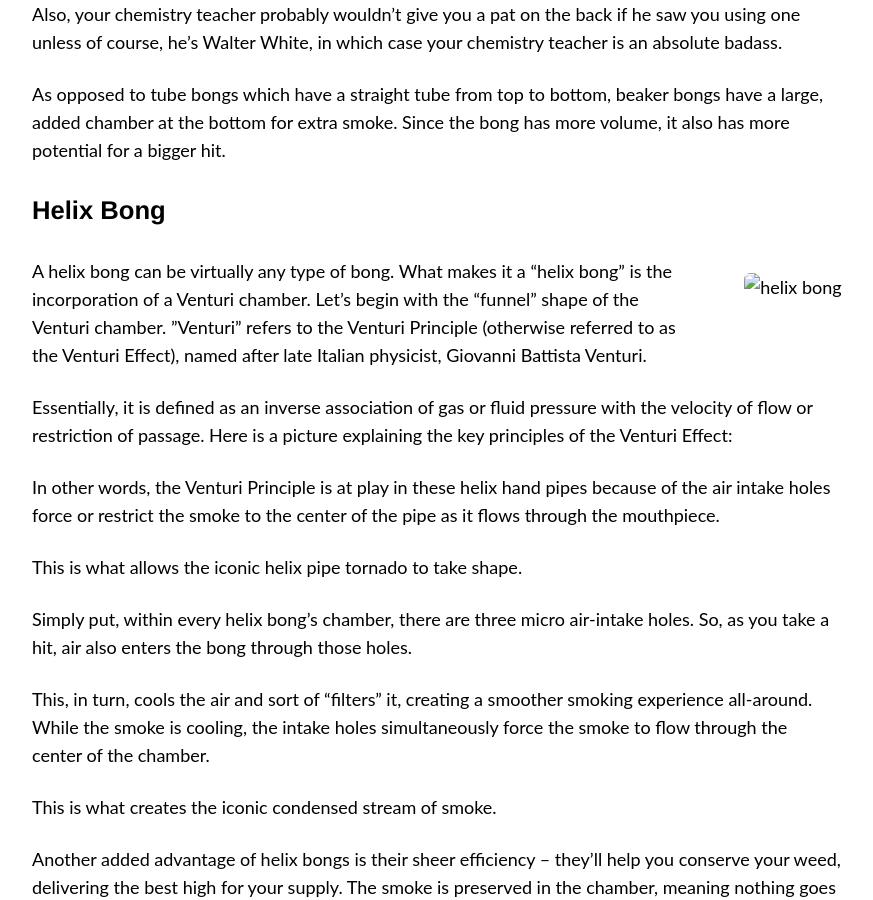
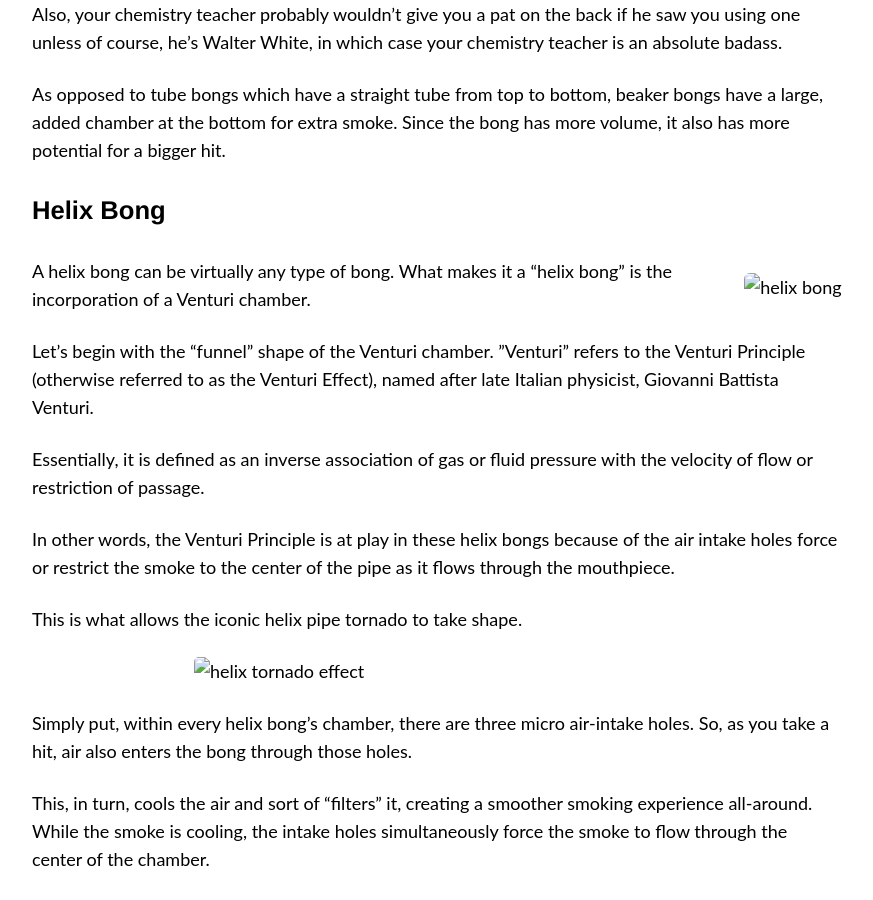
Before and after one commit to smokephisticated/smokephisticated, a Jekyll site: the page built from pages/pieces/bongs/bongs.md, in a window 1280 px wide and 900 px high, scrolled down 4524 px. Shown: the whole window, without its empty margins (64-937 px from the left). Built offline with Jekyll 4.4.1, drawn with Linux system fonts in a browser that asks for light colours; nearby versions of some CDN libraries; comment, search, counter and statistics services are not loaded; some of the changed text lies outside the part shown.

Commit message:
venturi example

```diff
--- a/pages/pieces/bongs/bongs.md
+++ b/pages/pieces/bongs/bongs.md
@@ -14,7 +14,7 @@
 
 ![bongs header image](/images/bongs/girl-hitting-bong.jpg){: .img-right}
 
-They come in all different shapes, sizes, and types as well. You could buy a glass bong, a silicone bong, a mini bong, a helix bong, a beaker bong…shit, there are even gravity bongs. The list goes on and on.
+They come in all different shapes, sizes, and types as well. You could buy a glass bong, a silicone bong, a mini bong, a helix bong, a beaker bong… shit, there are even gravity bongs. The list goes on and on.
 
 Luckily for you, we’ve been ripping bongs day and night to find the best bongs on the market.
 
@@ -164,13 +164,16 @@
 <img alt="helix bong" class="lazyload img-right" data-src="/images/bongs/helix-bong.jpg">
 
 A helix bong can be virtually any type of bong. What makes it a “helix bong” is the incorporation of a Venturi chamber.
+
 Let’s begin with the “funnel” shape of the Venturi chamber. ”Venturi” refers to the Venturi Principle (otherwise referred to as the Venturi Effect), named after late Italian physicist, Giovanni Battista Venturi.
 
-Essentially, it is defined as an inverse association of gas or fluid pressure with the velocity of flow or restriction of passage. Here is a picture explaining the key principles of the Venturi Effect:
+Essentially, it is defined as an inverse association of gas or fluid pressure with the velocity of flow or restriction of passage.
 
-In other words, the Venturi Principle is at play in these helix hand pipes because of the air intake holes force or restrict the smoke to the center of the pipe as it flows through the mouthpiece.
+In other words, the Venturi Principle is at play in these helix bongs because of the air intake holes force or restrict the smoke to the center of the pipe as it flows through the mouthpiece.
 
 This is what allows the iconic helix pipe tornado to take shape.
+
+<img alt="helix tornado effect" class="lazyload img-middle" data-src="/images/bongs/helix-example.png">
 
 Simply put, within every helix bong’s chamber, there are three micro air-intake holes. So, as you take a hit, air also enters the bong through those holes.
 
```
Also changed, not shown: images/bongs/helix-example.png (added).
